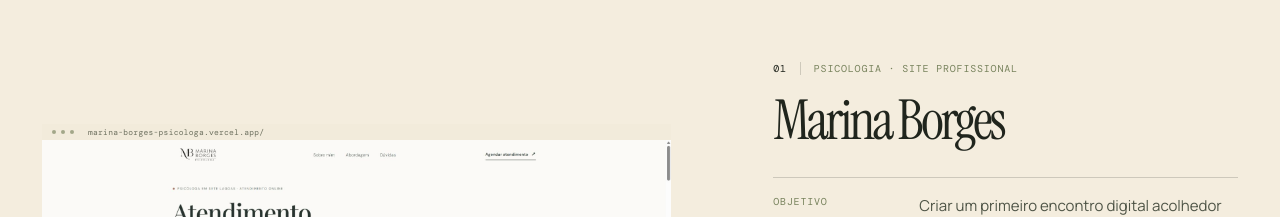
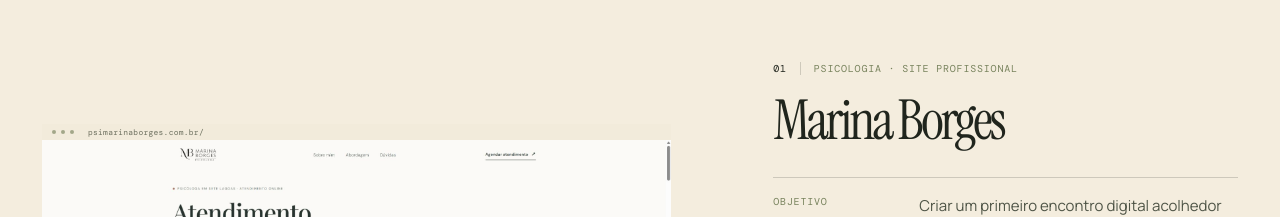
Before and after one commit to DanielTolentino/portfolio, a Next.js app: page / in a window 1280 px wide. Shown: the part 1060-1277 px from the top of the page. Built offline with nearby package versions, Linux system fonts and the light colour scheme; no server answers.

Commit message:
Update Marina Borges project URL

```diff
--- a/app/page.tsx
+++ b/app/page.tsx
@@ -19,7 +19,7 @@
     number: "01",
     title: "Marina Borges",
     category: "Psicologia · Site profissional",
-    url: "https://marina-borges-psicologa.vercel.app/",
+    url: "https://psimarinaborges.com.br/",
     preview: "/previews/marina-borges.png",
     objective:
       "Criar um primeiro encontro digital acolhedor para pessoas em busca de apoio psicológico.",
```
